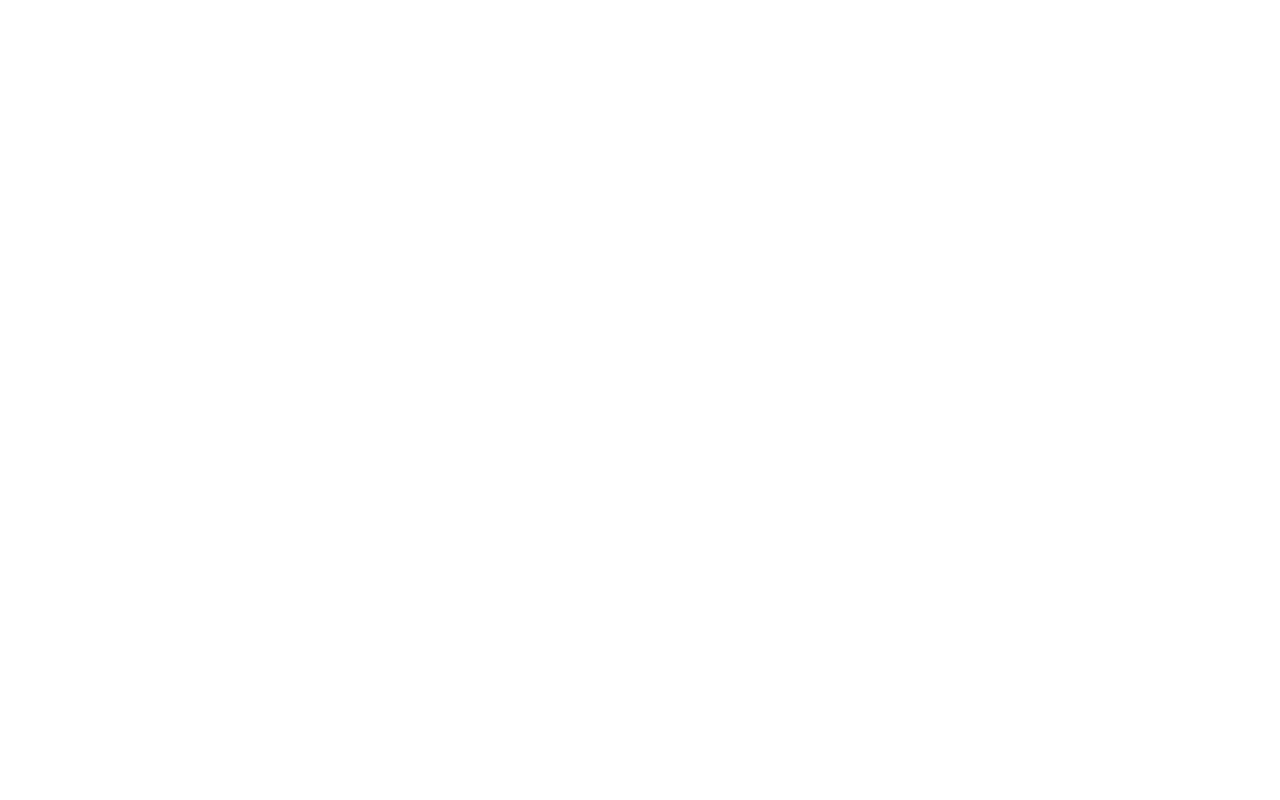
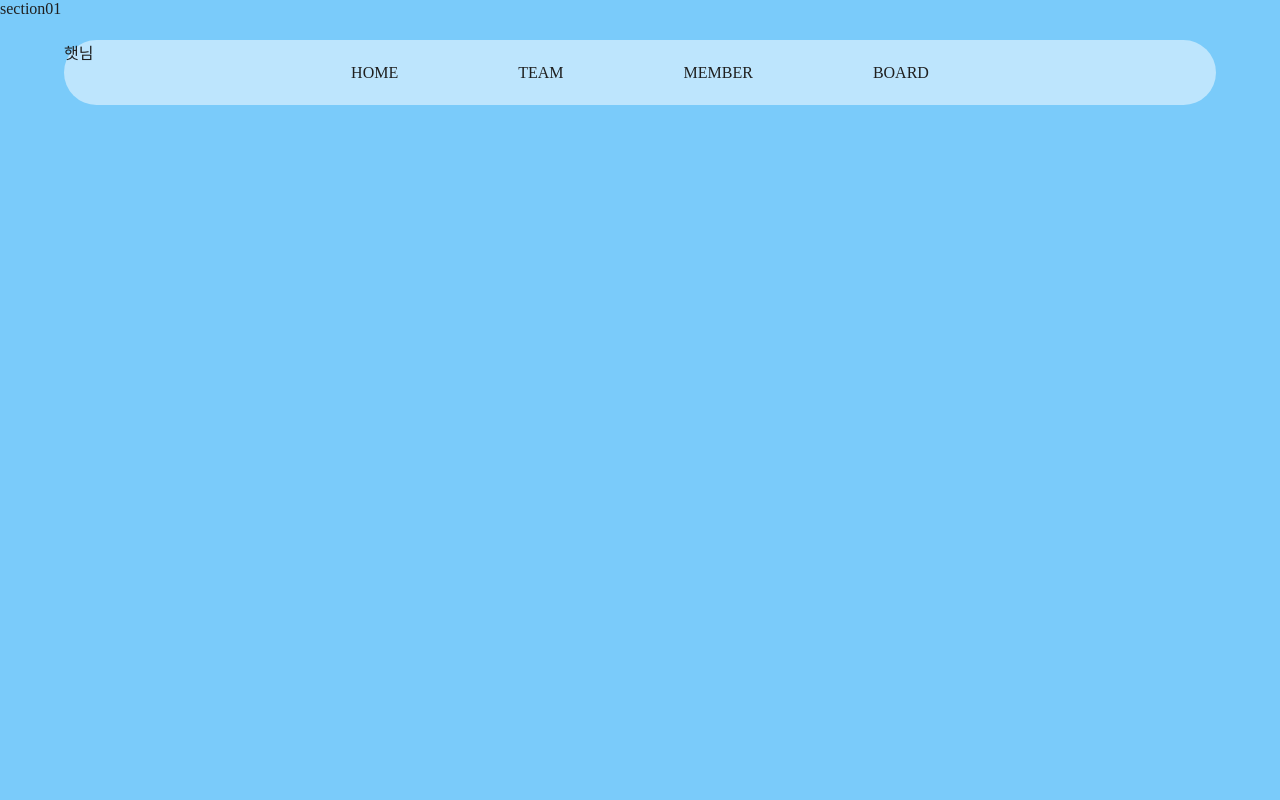
Before and after one commit to illuy/coding_three, a plain HTML site: page index.html in a window 1280 px wide. Shown: the top 800 px of the page. Drawn offline with Linux system fonts and the light colour scheme; a web font is replaced by a local one.

Commit message:
공통 css

```diff
--- a/common.css
+++ b/common.css
@@ -116,3 +116,50 @@ textarea {
     font-family: inherit;
     vertical-align: middle
 }
+
+/* section01 */
+
+html{
+    scroll-behavior: smooth;
+}
+
+main{
+    background-color: #7ACBFA;
+}
+header{
+    display: flex;
+    flex-direction: row;
+    /* 생략가능 / display: flex; 기본값 */
+    justify-content: center;
+
+    position: fixed;
+    top:40px;
+    width: 100%;
+    height: 65px;
+}
+.main_nav{
+    background-color: rgba(255, 255, 255, 0.5);
+    width: 90%;
+    border-radius: 200px;
+}
+.sun{
+    position: absolute;
+}
+.main_nav ul{
+    display: flex;
+    flex-direction: row;
+    /* 생략가능 / display: flex; 기본값 */
+    justify-content: center;
+    align-items: center;
+    height: 100%;
+
+}
+.main_nav ul li{
+    /* background-color: red; */
+    margin:0 60px;
+}
+
+
+section{
+    height: 100vh;
+}
--- a/index.html
+++ b/index.html
@@ -3,16 +3,29 @@
 <head>
     <meta charset="UTF-8">
     <meta name="viewport" content="width=device-width, initial-scale=1.0">
-    <title>coding three</title>
-
+    <title>coding_three</title>
+    <link rel="stylesheet" href="main.css">
+    <link rel="stylesheet" href="common.css">
 </head>
 <body>
     <main>
-        <section></section>
-        <section></section>
-        <section></section>
-        <section></section>
+        <header>
+            <nav class="main_nav" >
+                <div class="sun">햇님</div>
+                <ul>
+                    <li><a href="#HOME">HOME</a></li>
+                    <li><a href="#TEAM">TEAM</a></li>
+                    <li><a href="#MEMBER">MEMBER</a></li>
+                    <li><a href="#BOARD">BOARD</a></li>
+                </ul>
+            </nav>
+        </header>
+        <section id="HOME">section01</section>
+        <section id="TEAM">section02</section>
+        <section id="MEMBER">section03</section>
+        <section id="BOARD">section04</section>
     </main>
+
 
 </body>
 </html>
```
